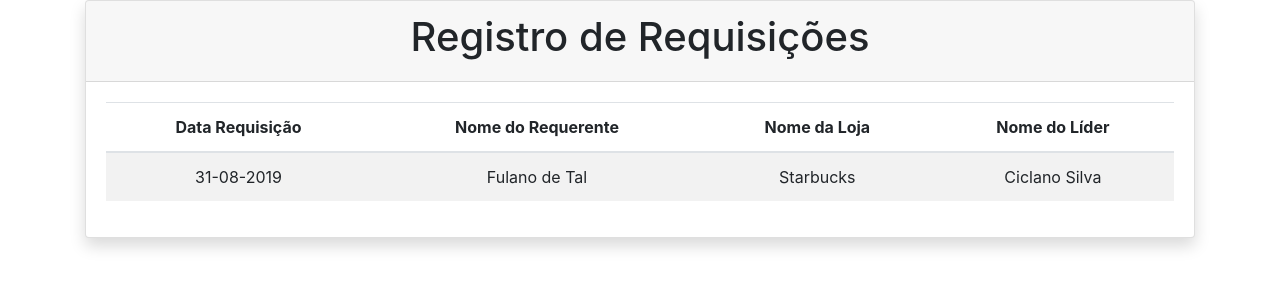
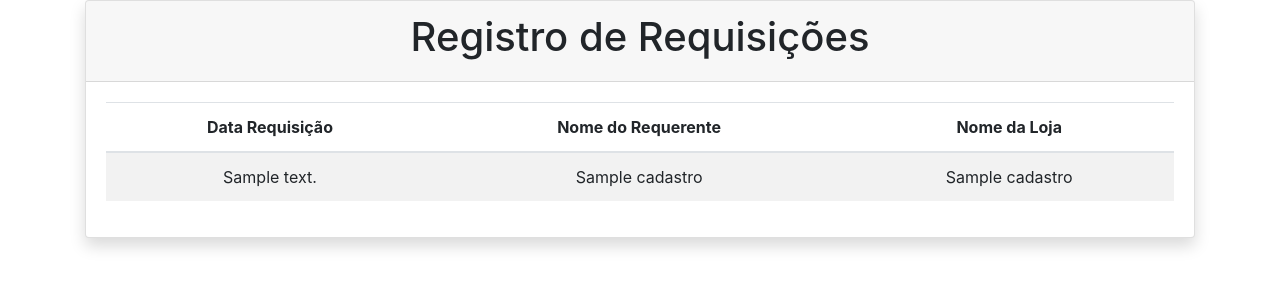
Before and after one commit to FernandoSLuz/olivetti-flask, a Flask app: page /registers in a window 1280 px wide. Shown: the top 300 px of the page. Run offline with Flask 2, Linux system fonts and the light colour scheme; tables that the repository leaves empty hold one stand-in row (values such as "Sample post"); some libraries are stand-ins or nearby versions.

Commit message:
Register

```diff
--- a/app.py
+++ b/app.py
@@ -5,7 +5,7 @@ import time
 import flask
 import requests
 
-from routes.registers import blueprint as registers_blueprint
+from registers import blueprint as registers_blueprint
 from routes.update import blueprint as update_blueprint
 from webhook import blueprint as webhook_blueprint
 import bd
@@ -14,12 +14,11 @@ app = flask.Flask(__name__)
 
 app.secret_key = 'secret'
 
-
 app.register_blueprint(registers_blueprint)
 app.register_blueprint(webhook_blueprint)
 app.register_blueprint(update_blueprint)
 
-app.config['SQLALCHEMY_DATABASE_URI'] = 'mysql://root:''@localhost/hackaengage'
+app.config['SQLALCHEMY_DATABASE_URI'] = 'mysql://root:''CuN@s0no0666''@localhost/hackaengage'
 app.config['SQLALCHEMY_TRACK_MODIFICATIONS'] = False
 
 bd.db = bd.SQLAlchemy(app)
--- a/routes/registers.py
+++ b/registers.py
@@ -4,12 +4,15 @@ import time
 
 import flask
 import requests
+import MySQLdb
+import bd
 
 blueprint = flask.Blueprint('registers', __name__)
 
 @blueprint.route('/registers', methods=[ 'GET' ])
-def registers():
+def SelectReq():
     context = {
-        'title':'Hacka | Update'
+        'title': 'Hacka | Pepe',
+        'requisicoes': bd.RequisicoesDeCadastros.query.all()
     }
     return flask.render_template('registers.html', context=context)
--- a/routes/update.py
+++ b/routes/update.py
@@ -17,7 +17,7 @@ def update():
 @blueprint.route('/submitupdate', methods=[ 'POST' ])
 def submitupdate():
     context = {
-        'title':'Hacka | SubmitUpdate'
+        'title':'Hacka | Update'
     }
 
     return flask.render_template('update.html', context=context)
--- a/templates/registers.html
+++ b/templates/registers.html
@@ -12,16 +12,16 @@
           <th>Data Requisição</th>
           <th>Nome do Requerente</th>
           <th>Nome da Loja</th>
-          <th>Nome do Líder</th>
         </tr>
       </thead>
       <tbody>
+        {% for r in context.requisicoes %}
         <tr>
-          <td align="center">31-08-2019</td>
-          <td align="center">Fulano de Tal</td>
-          <td align="center">Starbucks</td>
-          <td align="center">Ciclano Silva</td>
+          <td align="center">{{ r.data_requisicao }}</td>
+          <td align="center">{{ r.nome_funcionario }}</td>
+          <td align="center">{{ r.nome_loja }}</td>
         </tr>
+        {% endfor %}
       </tbody>
     </table>
   </div>
--- a/templates/update.html
+++ b/templates/update.html
@@ -9,7 +9,7 @@
     <form method="POST" action="submitupdate">
       <input type="file" name="fileupload" value="fileupload" id="fileupload" accept=".xlsx">
       <label for="fileupload">Carregar planilha</label>
-      <input type="submit" value="Carregar">
+      <a href="/submitupdate"><input type="submit" value="upload">
     </form>
   </div>
 </div>
```
